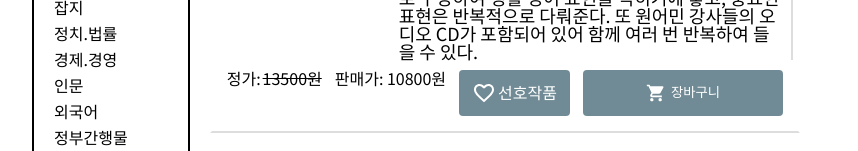
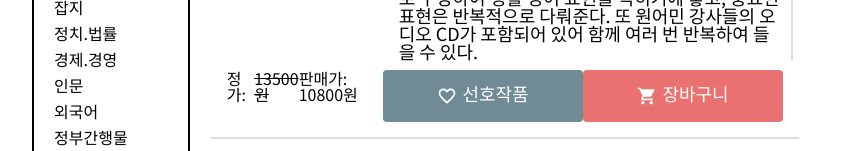
Before and after one commit to LeeKiara/team-project, a React app: page /books/best in a window 1280 px wide. Shown: the part 428-579 px from the top of the page, without its empty margins (224-1082 px from the left). Built offline with nearby package versions, Linux system fonts and the light colour scheme; data requests are answered from the project's data file.

Commit message:
버튼 컴포넌트 추가

```diff
--- a/src/components/Button/index.tsx
+++ b/src/components/Button/index.tsx
@@ -4,12 +4,12 @@
 const Button = () => {
   return (
     <ButtonStyle>
-      <li>
+      <div>
         <button>
           <ShoppingCart className="material-icons-outlined" />
           장바구니
         </button>
-      </li>
+      </div>
     </ButtonStyle>
   );
 };
--- a/src/components/Button/styles.ts
+++ b/src/components/Button/styles.ts
@@ -1,7 +1,7 @@
 import styled from "@emotion/styled";
 
 export const ButtonStyle = styled.div`
-  li > button {
+  div > button {
     display: inline-block;
     padding: 12px 15px;
     margin-bottom: 0;
@@ -18,10 +18,11 @@
     border: 1px solid transparent;
     border-radius: 4px;
     width: 200px;
-    background-color: #708b95;
+    background-color: #e97171;
     color: #fff;
+    font-size: 18px;
   }
-  li > button > svg {
+  div > button > svg {
     vertical-align: middle;
     font-size: 20px;
     margin-right: 5px;
--- a/src/modules/books/BookBestList/index.tsx
+++ b/src/modules/books/BookBestList/index.tsx
@@ -66,17 +66,18 @@
                     </li>
                     <li>판매가: {`${item.priceSales}`}원</li>
                     <li
-                      className="btn"
                       onClick={() => {
                         handleBookSave(item.itemId);
                       }}
                     >
+                      <button className="btn">
                         {storeHeartStates[item.itemId] ? (
                           <Favorite className="material-icons-outlined heart" />
                         ) : (
                           <FavoriteBorder className="material-icons-outlined" />
                         )}
                         선호작품
+                      </button>
                     </li>
                     <Button />
                   </ul>
--- a/src/modules/books/BookBestList/styles.ts
+++ b/src/modules/books/BookBestList/styles.ts
@@ -65,7 +65,7 @@
   }
   .btn {
     display: inline-block;
-    padding: 10px 12px;
+    padding: 12px 15px;
     margin-bottom: 0;
     font-weight: 400;
     line-height: 1.42857143;
@@ -79,17 +79,10 @@
     user-select: none;
     border: 1px solid transparent;
     border-radius: 4px;
+    width: 200px;
+    background-color: #708b95;
     color: #fff;
-  }
-  section > article > ul > li:nth-of-type(3) {
-    cursor: pointer;
-    display: flex;
-    background-color: #708b95;
-  }
-  section > article > ul > li:nth-of-type(4) {
-    cursor: pointer;
-    display: flex;
-    background-color: #e97171;
+    font-size: 18px;
   }
   button > svg {
     vertical-align: middle;
--- a/src/modules/books/BookNewList/index.tsx
+++ b/src/modules/books/BookNewList/index.tsx
@@ -2,6 +2,7 @@
 import { BookNewContainer } from "./styles";
 import { useState } from "react";
 import { useBooksItem } from "../data";
+import Button from "@/components/Button";
 
 const BookNewList = () => {
   const [page, setPage] = useState(0);
@@ -39,9 +40,7 @@
                         <del>{`${item.priceStandard}`}원</del>
                       </dl>
                       <dl>판매가: {`${item.priceSales}`}원</dl>
-                      <dl>
-                        <button>장바구니 담기</button>
-                      </dl>
+                      <Button />
                     </div>
                   </li>
                 ))
--- a/src/modules/books/BookNewList/styles.ts
+++ b/src/modules/books/BookNewList/styles.ts
@@ -29,7 +29,7 @@
   }
   section > ul > li > figure > a > img {
     width: 200px; /* 각 요소의 가로 너비를 설정 */
-    height: 267px;
+    height: 247px;
     margin: auto;
   }
   section > ul > li > div {
--- a/src/modules/books/BookPage/styles.ts
+++ b/src/modules/books/BookPage/styles.ts
@@ -105,14 +105,12 @@
     width: 200px;
     background-color: #708b95;
     color: #fff;
+    font-size: 18px;
   }
   button > svg {
     vertical-align: middle;
     font-size: 20px;
     margin-right: 5px;
-  }
-  article > nav > ul > li:last-child > button {
-    background-color: #e97171;
   }
   .heart {
     color: red;
```
Lines whose indentation alone changed are shown as unchanged.
